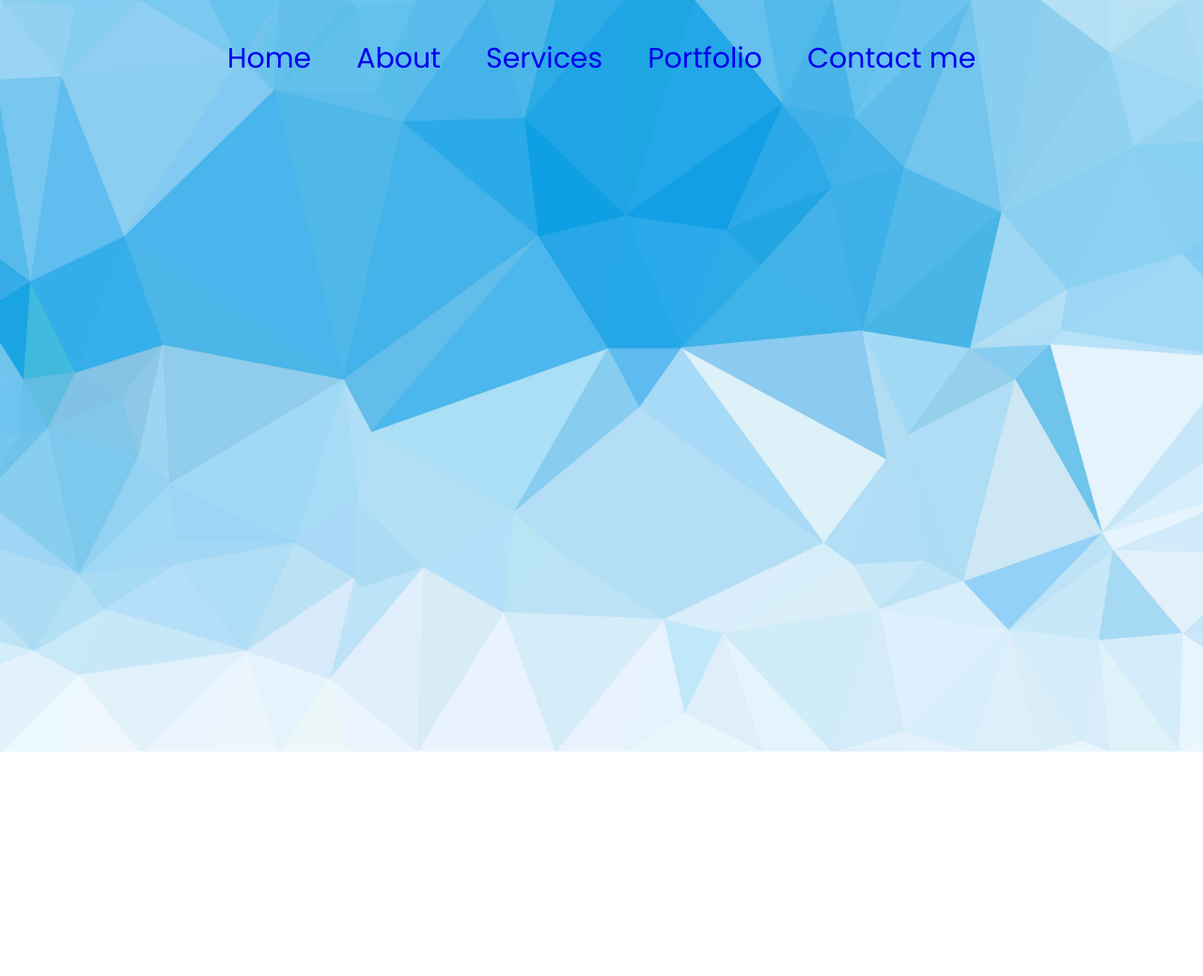
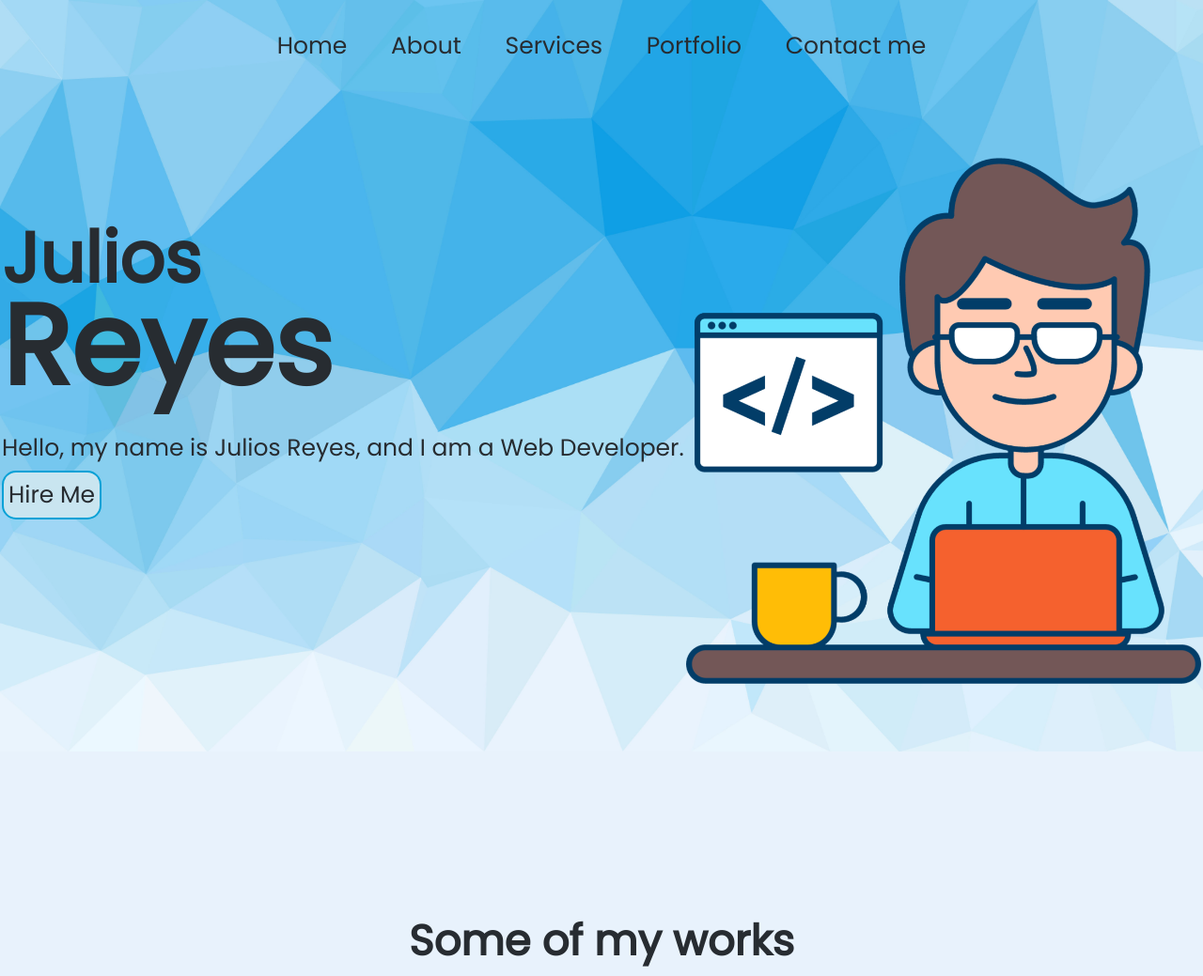
Before and after one commit to juliosgit/juliosgit.github.io, a plain HTML site: page index.html in a window 1280 px wide. Shown: the top 1039 px of the page at 94% size. Before the commit the page ends 800 px from the top, so only its background shows below. Drawn offline with Linux system fonts and the light colour scheme.

Commit message:
hero and works section
update the nav bar
created hero section
partial works section

```diff
--- a/index.html
+++ b/index.html
@@ -24,5 +24,52 @@
             </div>
         </nav>
     </header>
+
+    <main>
+        <section id="profile">
+            <div class="hero">
+                <div class="container">
+                    <div class="name">
+                        <div id="Julios">
+                            <h1>Julios</h1>
+                        </div>
+                        <div id="Reyes">
+                            <h1>Reyes</h1>
+                        </div>
+                        <div id="intro">
+                            <p>Hello, my name is Julios Reyes, and I am a Web Developer.</p>
+                        </div>
+                        <div id="button">
+                            <button>Hire Me</button>
+                        </div>
+
+                    </div>
+                </div>
+                <div class="container">
+                    <img src="image/webdebguy.png" alt="web dev guy pic">
+                </div>
+            </div>
+        </section>
+        <section id="works">
+
+            <div class="myWorks">
+                <h1>Some of my works</h1>
+            </div>
+            <div id="container">
+                <div class="works-container">
+                    Lorem ipsum dolor sit amet consectetur, adipisicing elit. Praesentium, quod suscipit rerum doloribus, alias impedit tempora delectus cum expedita exercitationem, deleniti voluptatem. Perferendis vel quia dolorum, qui necessitatibus assumenda autem!
+                </div>
+                <div class="works-container">
+                    <img src="image/sample page.png" alt="">
+                </div>
+
+            </div>
+
+        </section>
+    </main>
+
+    <footer>
+
+    </footer>
 </body>
 </html>
--- a/style.css
+++ b/style.css
@@ -4,35 +4,123 @@
     margin: 0;
     padding: 0;
     font-family: 'Poppins', sans-serif;
+    color: rgb(39, 44, 49);
+
+
 }
 
 body{
     background-image: url(image/bg\ blue.jpg);
-    height: 800px;
+    height:100vh;
     background-repeat: no-repeat;
     background-size: cover;
-    background-position: center;
+    /* background-position: center; */
+    margin-top: -136;
+    background-color: rgb(232, 242, 252);
 }
 .navContainer{
     display: flex;
     align-items: center;
     justify-content: space-evenly;
 }
-.logo{
-    font-size: 20px;
-}
 li,a{
     font-family: "Poppins", sans-serif;
-    font-size: 30px;
+
+    font-size: 25px;
     text-decoration: none;
     padding: 20px;
 }
 .navMenu{
     list-style: none;
-    margin-top: 20px;
+    margin-top: 10px;
 
 }
 a:hover{
     color: white;
     transition: 0.3s;
 }
+.hero{
+    margin-top: 80px;
+    height: 100vh;
+    display: flex;
+    flex-direction: row;
+    justify-content: space-evenly;
+
+
+}
+.container{
+    /* background-color: aliceblue; */
+    height: 70vh;
+    display: flex;
+    justify-content: center;
+    align-items: flex-start;
+    margin: 0%;
+}
+.name{
+    color: rgb(39, 44, 49);
+    margin-top: 50px;
+}
+.name #Julios{
+    font-size: 50px;
+    height: 60px;
+
+}
+.name #Reyes{
+    font-size: 80px;
+    height: auto;
+
+}
+.name #intro{
+    font-size: 25px;
+}
+.container img{
+    height: 100%;
+}
+.name button{
+    font-size: 25px;
+    color: rgb(39, 44, 49);
+    border-radius: 15px;
+    padding: 5px;
+    margin-top: 5px;
+    border-color: rgb(5, 161, 214);
+    background-color: rgb(201, 229, 240);
+    border-style: solid;
+}
+.name button:hover{
+    background-color: rgb(5, 161, 214);
+    color: aliceblue;
+}
+.about{
+    /* margin-top: 80px; */
+    display: flex;
+    flex-direction: column;
+    justify-content: space-around;
+    /* background-color: aqua; */
+
+}
+#works{
+margin-top: 0px;
+}
+.myWorks{
+    display: flex;
+    justify-content: center;
+    font-size: 30px;
+
+}
+#container{
+    display: flex;
+    padding: 10px;
+    justify-content: space-evenly;
+
+}
+#container .works-container{
+    margin-top: 80px;
+    height: 100vh;
+    width: 50vh;
+    display: flex;
+    flex-direction: row;
+    justify-content: center;
+}
+#works img{
+    height: 30%;
+}
```
Also changed, not shown: image/sample page.png (added), image/webdebguy.png (added).
